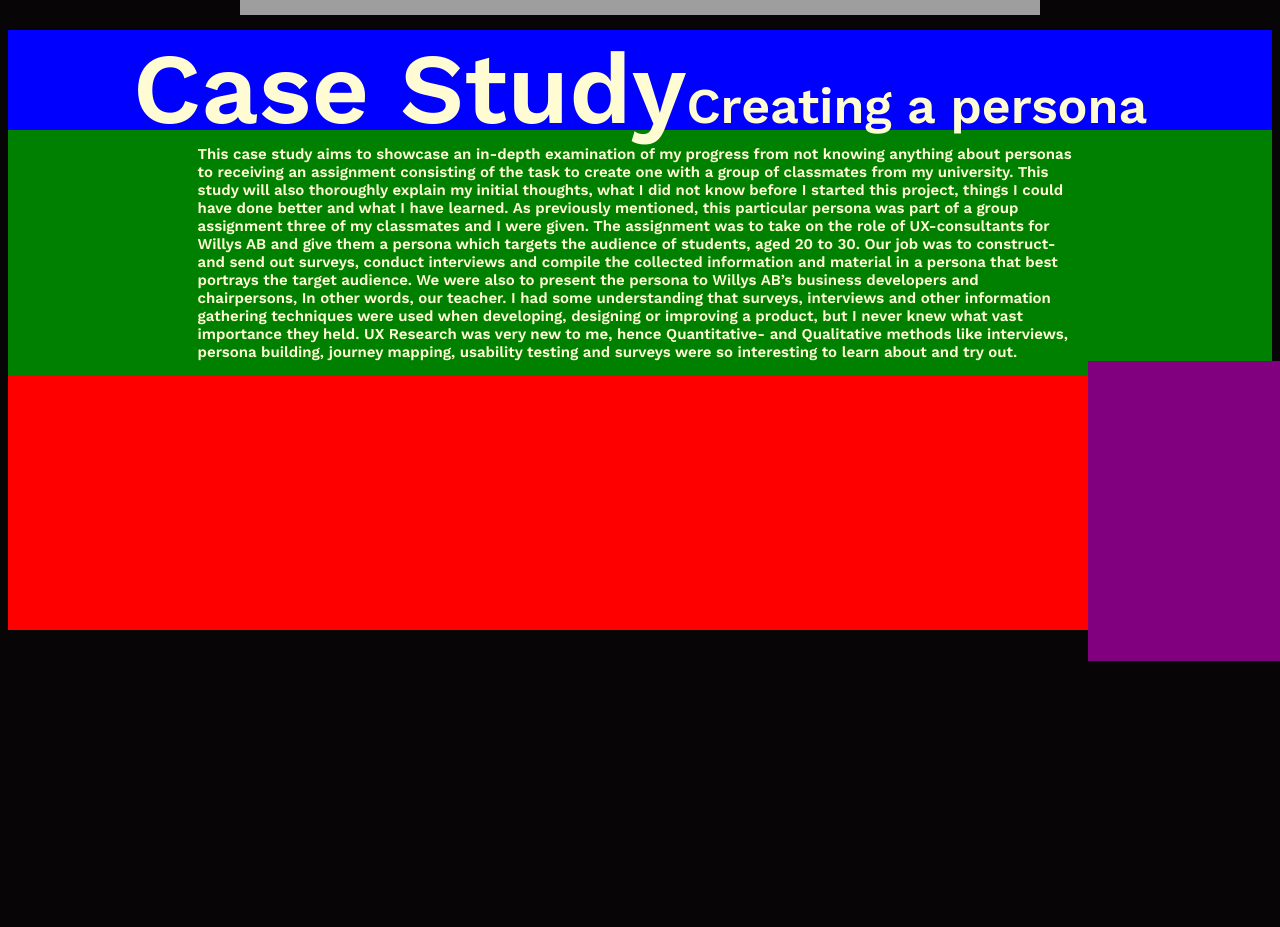
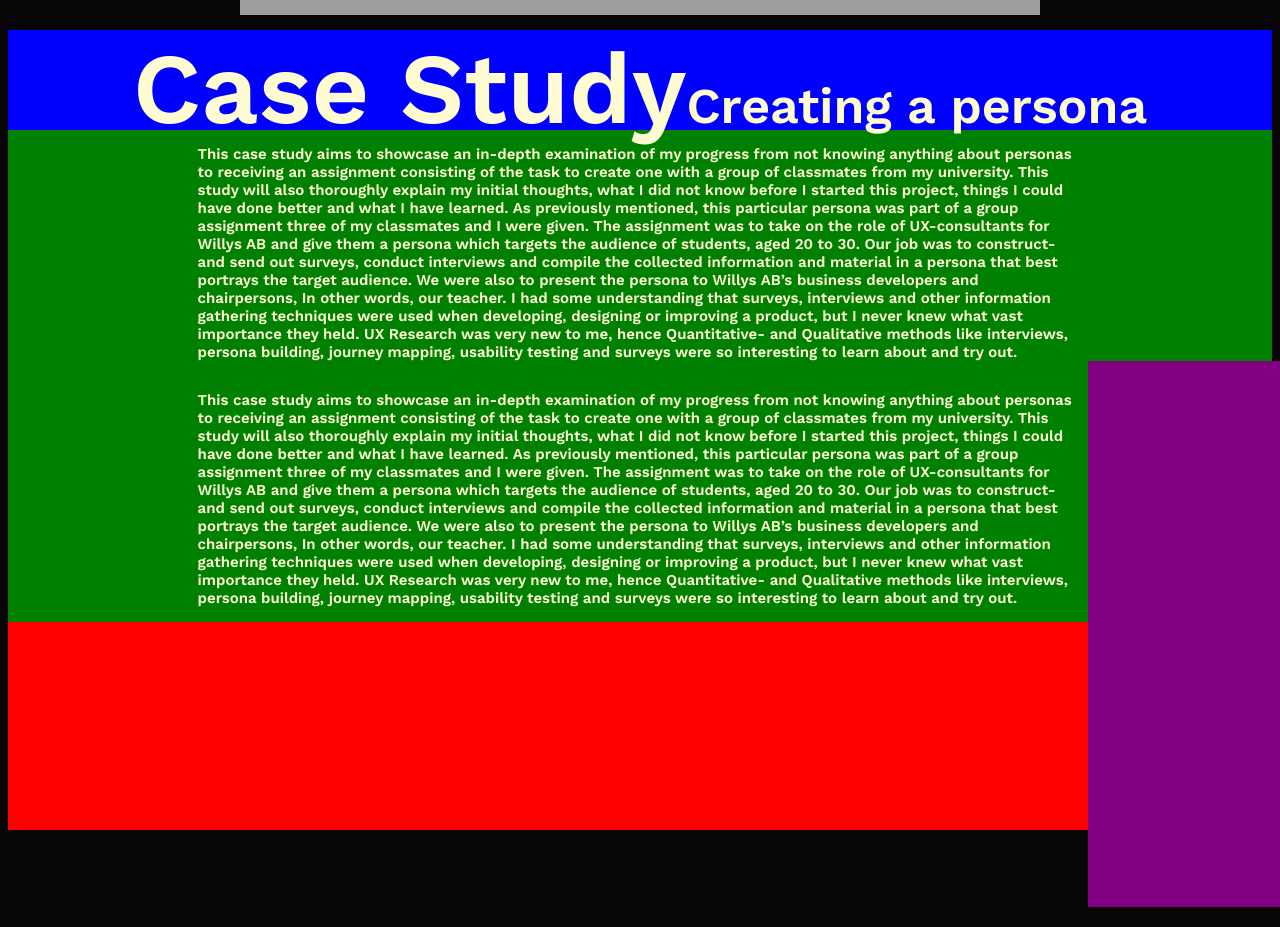
Before and after one commit to isacolander/Portfolio, a plain HTML site: page portfolio.html in a window 1280 px wide. Shown: the part 820-1747 px from the top of the page. Drawn offline with nearby package versions, Linux system fonts and the light colour scheme; grey boxes are pictures that could not be loaded.

Commit message:
case study text paragraf

```diff
--- a/portfolio.css
+++ b/portfolio.css
@@ -71,7 +71,7 @@ padding: 15px;
 
 #casestudy {
 width:100%;
-height:600px;
+height:800px;
 background-color: red;
 font-family: 'Work Sans', sans-serif;
 color:rgb(255, 251, 211);
@@ -100,8 +100,9 @@ width: 100%;
 height: auto;
 background-color:green;
 display: flex;
-justify-content: center;
+flex-direction: column;
 align-items: center;
+justify-content: space-around;
 }
 
 .casetext{
--- a/portfolio.html
+++ b/portfolio.html
@@ -55,6 +55,22 @@
           <div class="bildprocess"> </div>
 
           </div>
+
+          <div class="Paragraf">
+            <div class="casetext"> <b> This case study aims to showcase an in-depth examination of my progress from not knowing anything about personas to receiving an assignment consisting of the task to create one with a group of classmates from my university. This study will also thoroughly explain my initial thoughts, what I did not know before I started this project, things I could have done better and what I have learned.
+
+            As previously mentioned, this particular persona was part of a group assignment three of my classmates and I were given. The assignment was to take on the role of UX-consultants for Willys AB and give them a persona which targets the audience of students, aged 20 to 30.
+
+            Our job was to construct- and send out surveys, conduct interviews and compile the collected information and material in a persona that best portrays the target audience. We were also to present the persona to Willys AB’s business developers and chairpersons, In other words, our teacher.
+
+            I had some understanding that surveys, interviews and other information gathering techniques were used when developing, designing or improving a product, but I never knew what vast importance they held.
+
+            UX Research was very new to me, hence Quantitative- and Qualitative methods like interviews, persona building, journey mapping, usability testing and surveys were so interesting to learn about and try out.
+            </b>
+
+            <div class="bildprocess"> </div>
+
+            </div>
         </div>
 
       </section>
```
